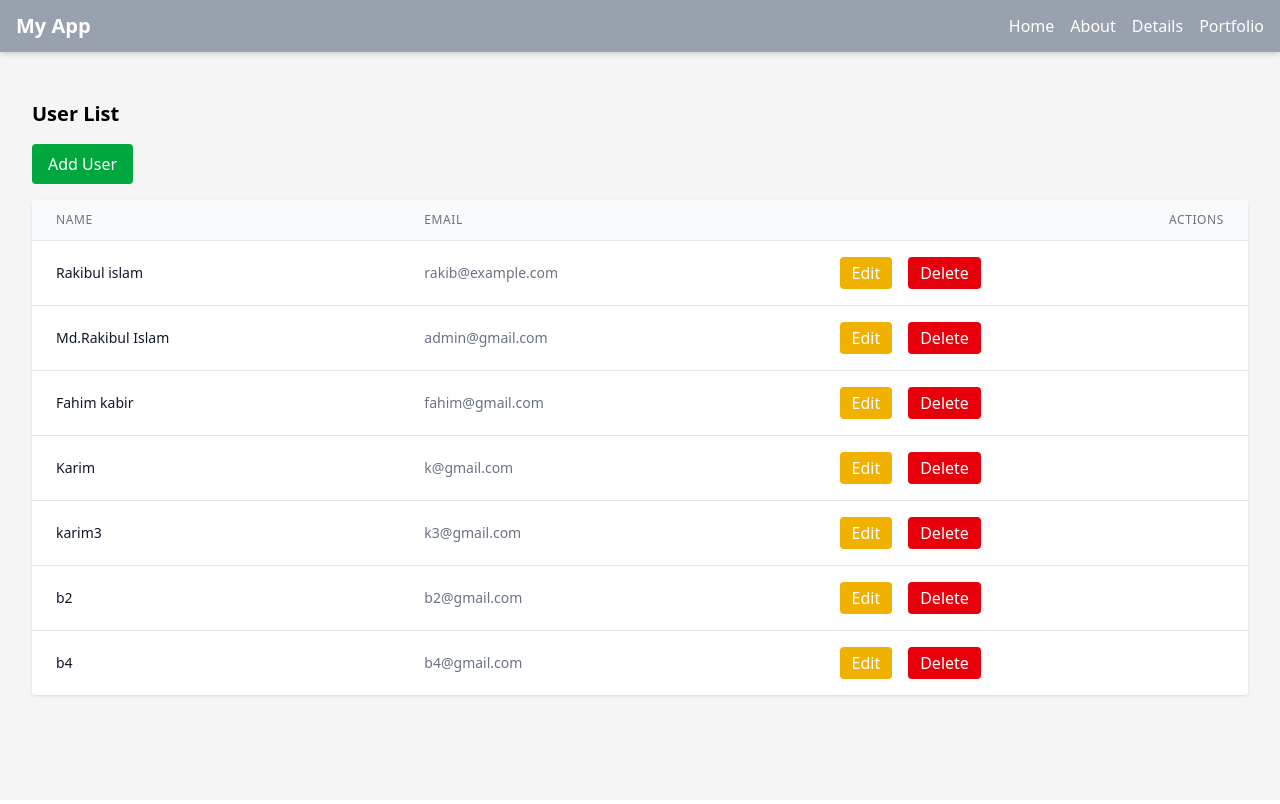
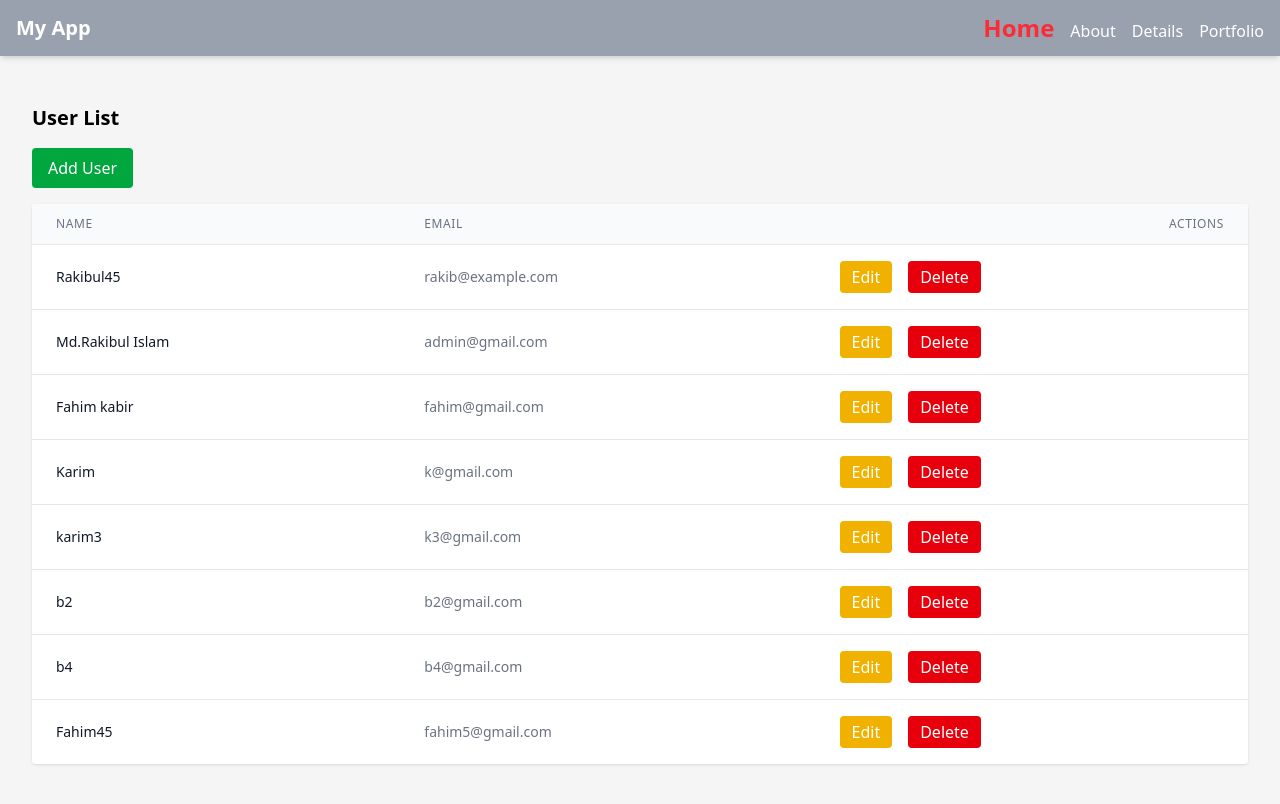
Before and after one commit to Rakib-cloud/Front-end-course, a React (Vite) app: page / in a window 1280 px wide. Shown: the top 804 px of the page. Built offline with nearby package versions, Linux system fonts and the light colour scheme; data requests are answered from the project's data file.

Commit message:
class 7 react-router-dom

```diff
--- a/db.json
+++ b/db.json
@@ -2,7 +2,7 @@
   "users": [
     {
       "id": "4",
-      "name": "Rakibul islam",
+      "name": "Rakibul45",
       "email": "rakib@example.com"
     },
     {
@@ -34,6 +34,11 @@
       "id": "fcdb",
       "name": "b4",
       "email": "b4@gmail.com"
+    },
+    {
+      "id": "c813",
+      "name": "Fahim45",
+      "email": "fahim5@gmail.com"
     }
   ],
   "products": [
--- a/src/components/Navbar.jsx
+++ b/src/components/Navbar.jsx
@@ -1,4 +1,4 @@
-import { Link } from 'react-router-dom'
+import {Link, Navigate, NavLink} from 'react-router-dom'
 
 function Navbar() {
     return (
@@ -7,10 +7,35 @@ function Navbar() {
                 <div className="flex justify-between items-center">
                     <Link to="/" className="text-xl font-bold">My App</Link>
                     <div className="space-x-4">
-                        <Link to="/" className="hover:text-primary-light">Home</Link>
-                        <Link to="/about" className="hover:text-primary-light">About</Link>
-                        <Link to="/details" className="hover:text-primary-light">Details</Link>
-                        <Link to="/portfolio" className="hover:text-primary-light">Portfolio</Link>
+                        <NavLink
+                            to="/"
+                            className={({ isActive }) => isActive ? "text-red-500 font-bold text-2xl" : ""}
+                        >
+                            Home
+                        </NavLink>
+                        <NavLink
+                            to="/about"
+                            className={({ isActive }) => isActive ? "text-red-500 font-bold text-2xl" : ""}
+                        >
+                           About
+                        </NavLink>
+
+                        <NavLink
+                            to="/details"
+                            className={({ isActive }) => isActive ? "text-red-500 font-bold text-2xl" : ""}
+                        >
+                            Details
+                        </NavLink>
+                        <NavLink
+                            to="/portfolio"
+                            className={({ isActive }) => isActive ? "text-red-500 font-bold text-2xl" : ""}
+                        >
+                            Portfolio
+                        </NavLink>
+
+
+
+
                     </div>
                 </div>
 
--- a/src/pages/user/UserPage.jsx
+++ b/src/pages/user/UserPage.jsx
@@ -1,6 +1,6 @@
 // pages/user/UserPage.jsx
 import React, { useState, useEffect } from "react";
-import { getUsers, createUser, updateUser, deleteUser } from "../../api/userApi";
+import {getUsers, createUser, deleteUser, updateUser} from "../../api/userApi";
 import UserList from "../../components/user/UserList";
 import UserModal from "./components/UserModal.jsx";
 
@@ -50,7 +50,7 @@ const UserPage = () => {
             alert("Error deleting user.");
         }
     };
-    console.log('check git')
+
 
     const handleSave = async (userData) => {
         if (editingUser) {
--- a/src/pages/user/components/UserModal.jsx
+++ b/src/pages/user/components/UserModal.jsx
@@ -56,7 +56,7 @@ const UserModal = ({ isOpen, onClose, onSave, editingUser }) => {
                         <button type="button" onClick={onClose} className="cursor-pointer bg-gray-400 px-4 py-2 rounded text-white">
                             Cancel
                         </button>
-                        <button type="submit" className="cursor-pointer bg-blue-600 px-4 py-2 rounded text-white">
+                        <button type="submit" className="cursor-pointer bg-blue-600 px-4 py-2 rounded text-white" >
                             {editingUser ? "Update" : "Add"}
                         </button>
                     </div>
```
